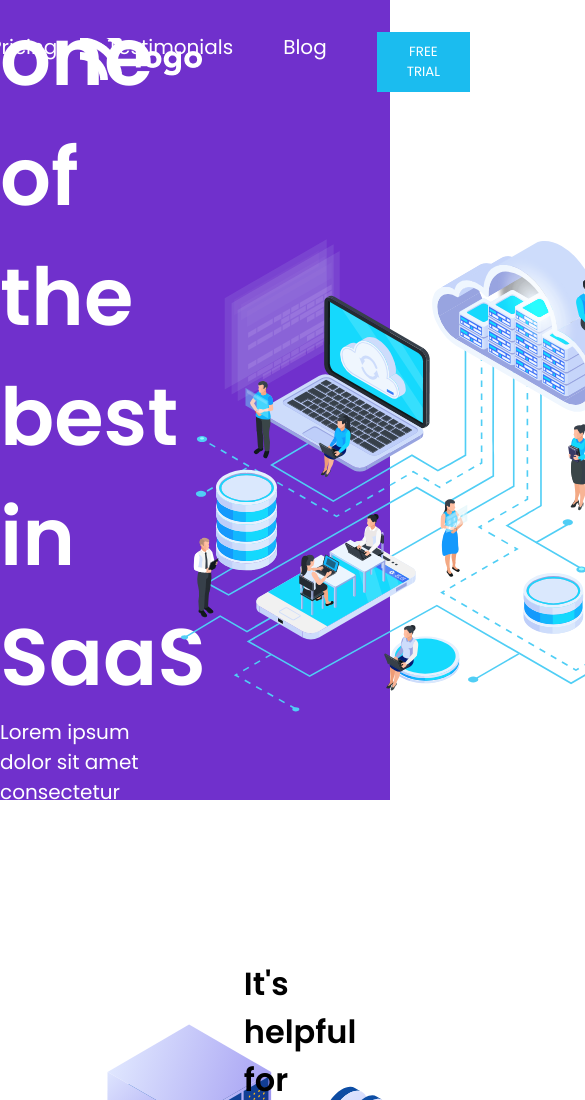
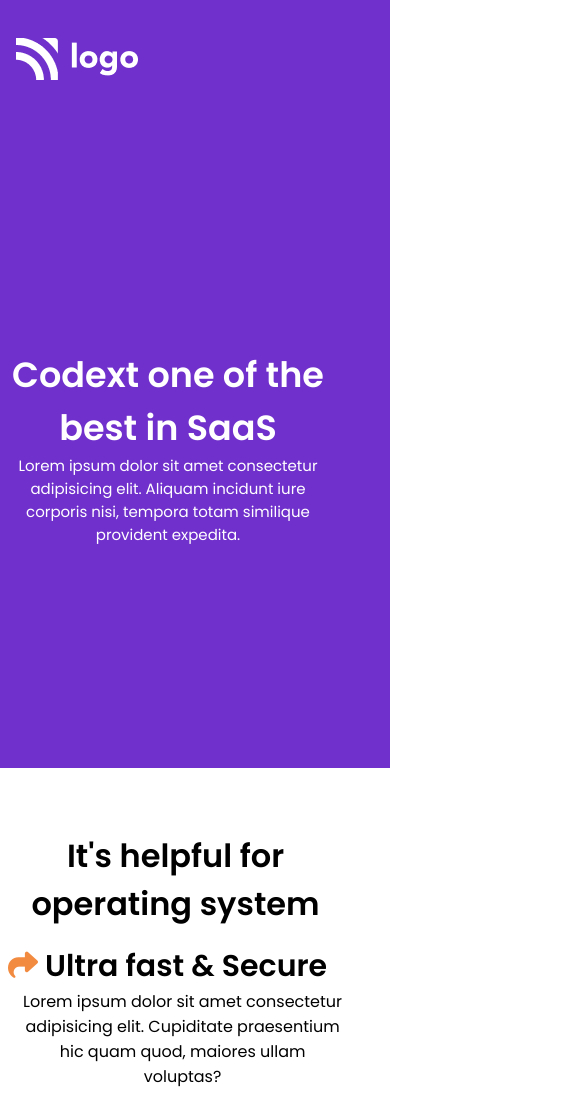
Before and after one commit to Mukul0909/Project13, a plain HTML site: page index.html in a window 390 px wide. Shown: the top 1100 px of the page, 585 px wide, since content can reach past the window. Drawn offline with Linux system fonts and the light colour scheme.

Commit message:
Update style.css

```diff
--- a/style.css
+++ b/style.css
@@ -158,3 +158,72 @@ nav {
 .content {
     text-align: center;
 }
+
+@media only screen and (max-width: 500px){
+
+    .nav-items{
+        display:none;
+    }
+
+    .head-main{
+        display: flex;
+        flex-direction: column;
+        margin-top: -2em;
+        text-align: center;
+
+    }
+
+    .main-left h1{
+        font-size: 35px;
+        margin-top: 1em;
+        margin-bottom: 0em;
+        width: 200%;
+        margin-left: -3em;
+    }
+
+    .main-left p{
+        width: 200%;
+        margin-left: -7em;
+        font-size: 15px;
+
+    }
+
+    .logo {
+        margin-left: -4em;
+    }
+
+    .main-right{
+        display: none;
+    }
+
+    .top {
+        flex-direction: column-reverse;
+    }
+
+    .about h1{
+        width: 300%;
+        text-align: center;
+        margin-top: -3em;
+    }
+
+    .card{
+        text-align: center;
+        width: 300%;
+        margin: 1em -0.5em;
+    }
+
+    .top .img img{
+        width: 200%;
+        margin: 0 2em;
+    }
+
+    .feature-cards {
+        flex-direction: column;
+        margin: 30em 7em;
+        width: 300%;
+    }
+
+    .feature-card{
+        margin: 2em 0;
+    }
+}
```
